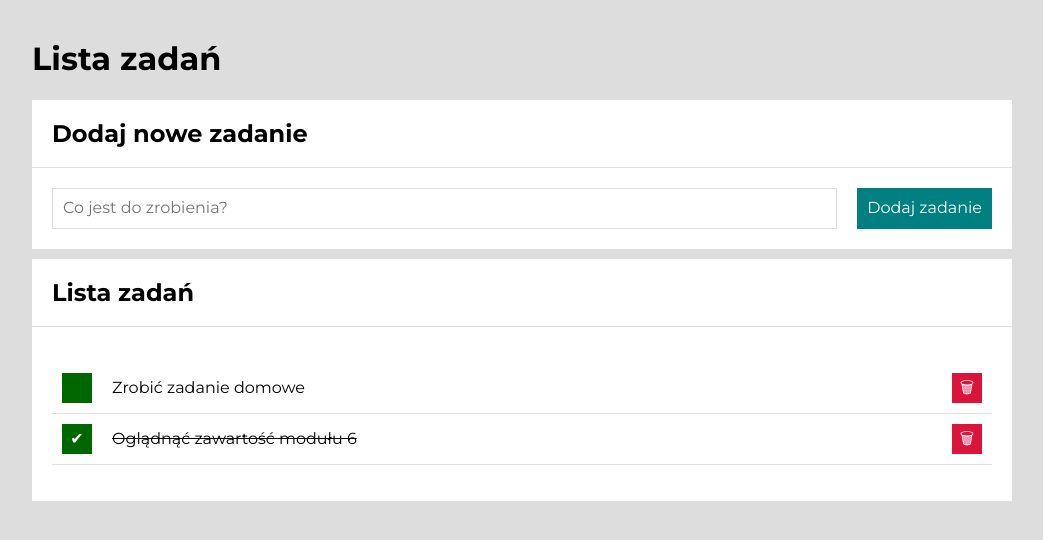
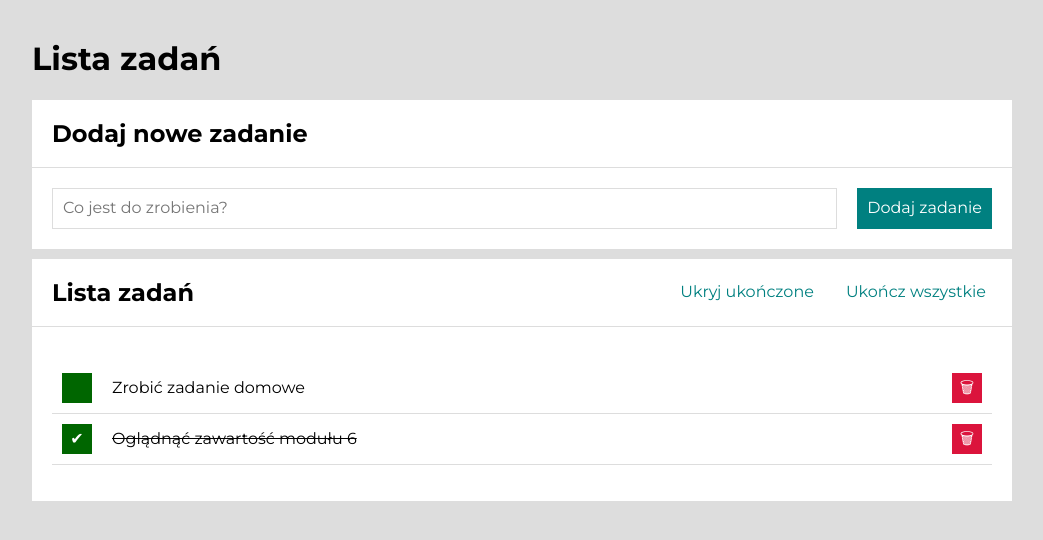
Before and after one commit to Adam-Musial-AMu/to-do-list, a plain HTML site: page index.html in a window 1280 px wide. Shown: the whole page, without its empty margins (118-1161 px from the left). Drawn offline with nearby package versions, Linux system fonts and the light colour scheme.

Commit message:
adding task list buttons

```diff
--- /dev/null
+++ b/css/buttons.css
@@ -0,0 +1,15 @@
+.buttons {
+display: flex;
+flex-wrap: wrap;
+}
+
+.buttons__button {
+border: none;
+margin: 0 0 0 20px;
+color: teal;
+background-color: transparent;
+}
+
+.buttons__button:disabled {
+color: #ccc;
+}
--- a/css/section.css
+++ b/css/section.css
@@ -9,8 +9,8 @@
 }
 
 .section__content {
+    padding: 20px;
     border-top: 1px solid #ddd;
-    padding: 20px;
 }
 
 .section__form {
@@ -48,3 +48,16 @@
 .section__list {
     padding-left: 0;
 }
+
+.section__header {
+    display: grid;
+    grid-template-columns: auto auto;
+    justify-content: space-between;
+    grid-gap: 20px;
+    align-items: center;
+    padding: 20px;
+}
+
+.section__listName {
+    margin: 0;
+}
--- a/index.html
+++ b/index.html
@@ -17,6 +17,7 @@
     <link href="css/container.css" rel="stylesheet">
     <link href="css/section.css" rel="stylesheet">
     <link href="css/header.css" rel="stylesheet">
+    <link href="css/buttons.css" rel="stylesheet">
     <link rel="icon" href="images/icon_AM.png">
     <meta property="og:image" content="images/share.png">
     <meta property="og:description" content="Plan the path to your success!">
@@ -39,7 +40,14 @@
             </div>
         </section>
         <section class="section">
-            <h2 class="section__name">Lista zadań</h2>
+            <header class="section__header">
+                <h2 class="section__listName">Lista zadań</h2>
+                <div class="buttons js-buttons">
+                    <button class="buttons__button js-toggleHideDoneTasks"> Ukryj ukończone</button>
+                    <button class="buttons__button js-markAllDone"> Ukończ wszystkie</button>
+                </div>
+            </header>
+
             <div class="section__content">
                 <ul class="section__list js-tasks"></ul>
             </div>
```
